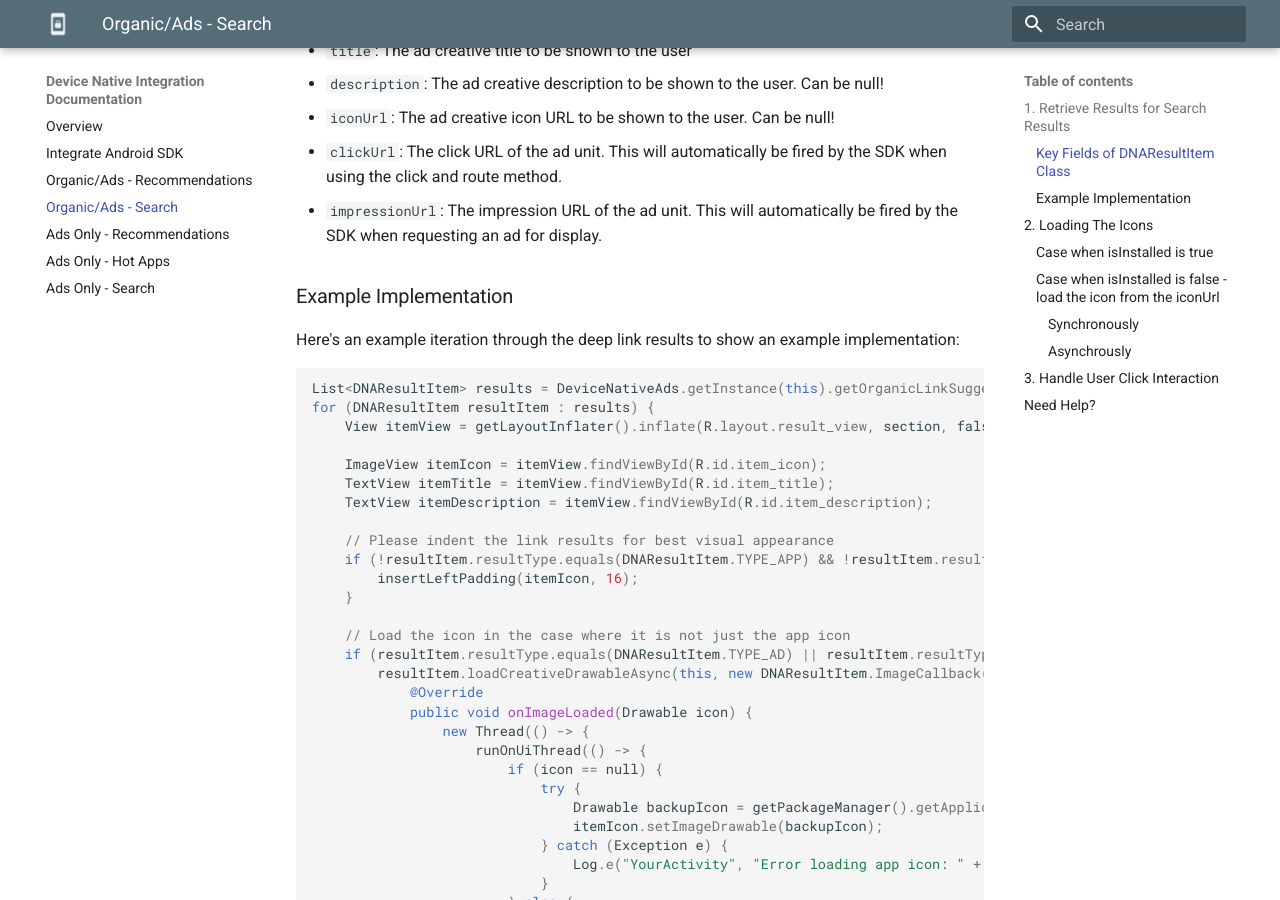
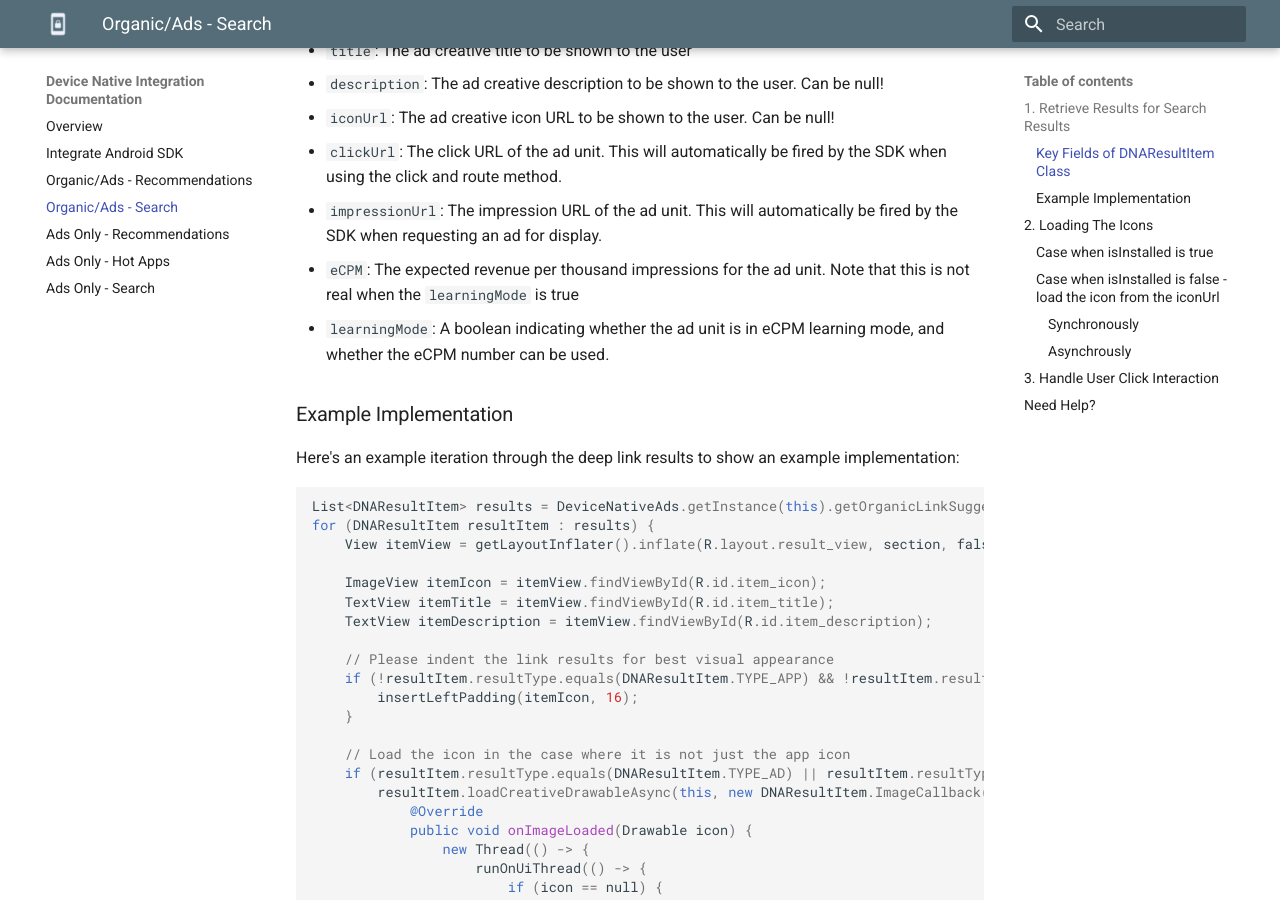
Before and after one commit to Device-Native/website, an MkDocs documentation site: the page built from docs/search-organic.md, in a window 1280 px wide and 900 px high, scrolled down 1085 px. Built offline with MkDocs 1.6.1 and Material for MkDocs 9.7.7, drawn with Linux system fonts in a browser that asks for light colours.

Commit message:
add fields to organic too

```diff
--- a/docs/search-organic.md
+++ b/docs/search-organic.md
@@ -39,6 +39,8 @@ List<DNAResultItem> searchResults = dna.getOrganicResultsForSearch(query);
 - `iconUrl`: The ad creative icon URL to be shown to the user. Can be null!
 - `clickUrl`: The click URL of the ad unit. This will automatically be fired by the SDK when using the click and route method.
 - `impressionUrl`: The impression URL of the ad unit. This will automatically be fired by the SDK when requesting an ad for display.
+- `eCPM`: The expected revenue per thousand impressions for the ad unit. Note that this is not real when the `learningMode` is true
+- `learningMode`: A boolean indicating whether the ad unit is in eCPM learning mode, and whether the eCPM number can be used.
 
 ### Example Implementation
 
```
Also changed, not shown: docs/rec-organic.md (+2 -0 lines), site/rec-organic/index.html, site/search-organic/index.html, site/search/search_index.json, site/sitemap.xml, 1 other file.
